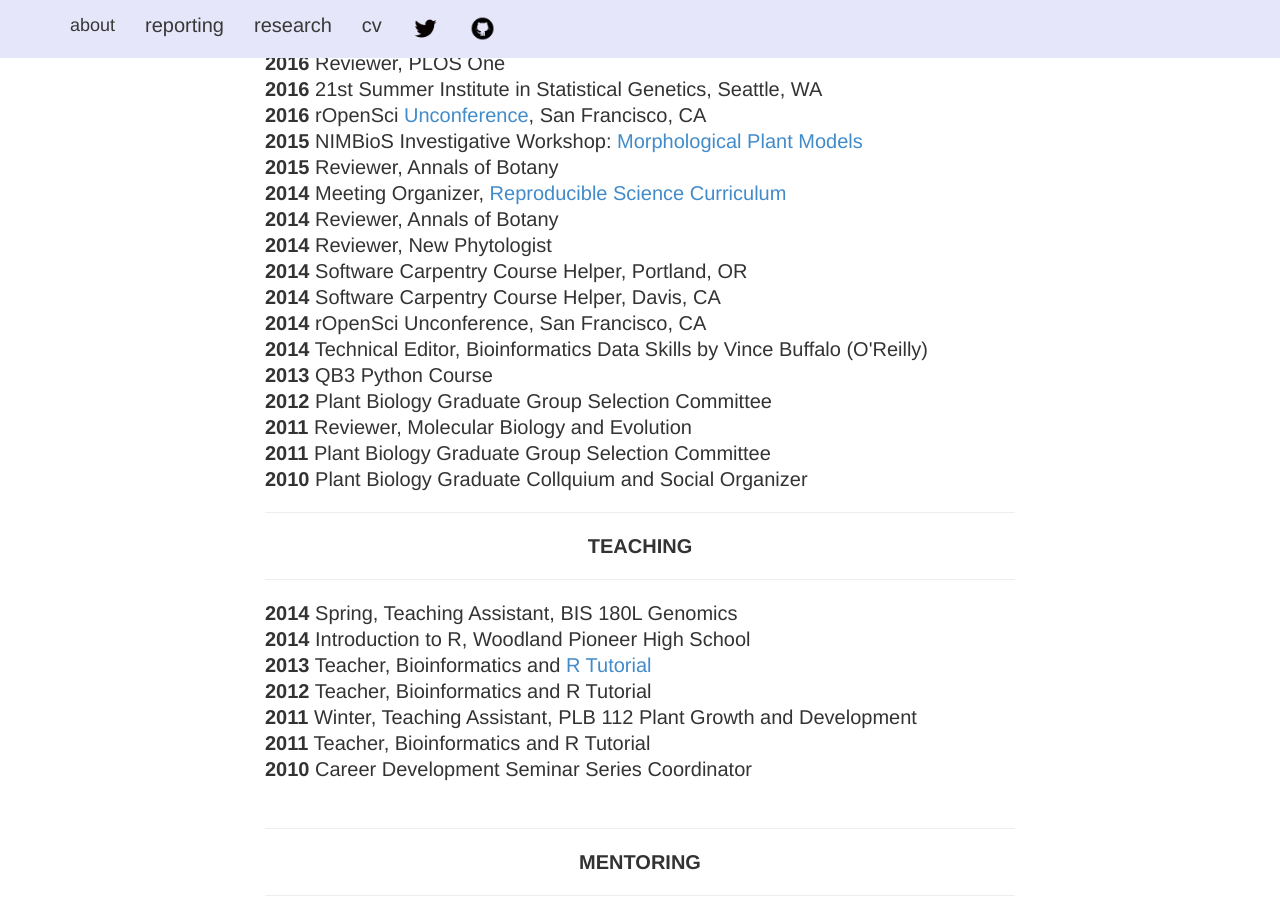
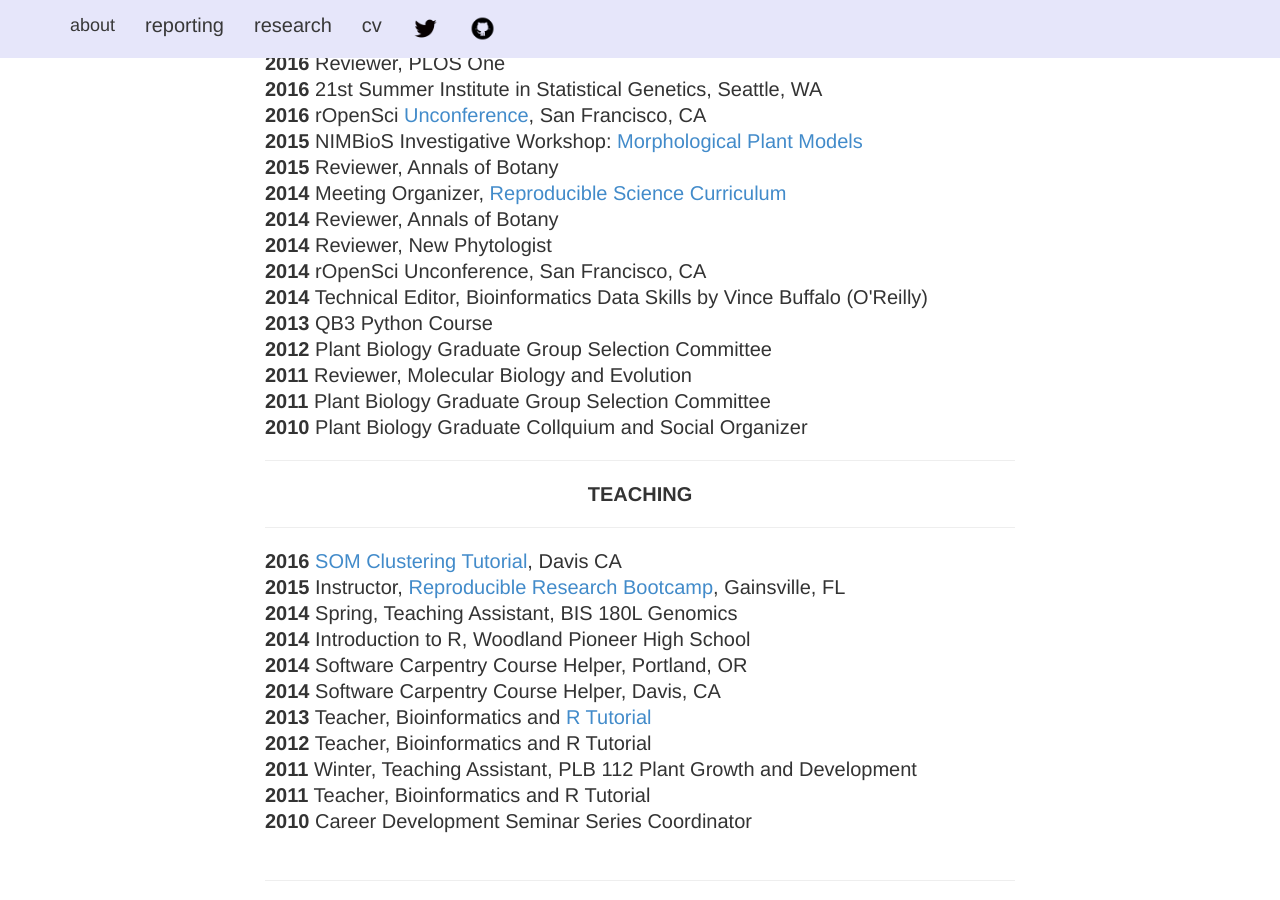
Before and after one commit to iamciera/creports, a Jekyll site: the page built from cv/index.html, in a window 1280 px wide and 900 px high, scrolled down 4561 px. Built offline with Jekyll 4.4.1, drawn with Linux system fonts in a browser that asks for light colours; nearby versions of some CDN libraries.

Commit message:
updated cv

```diff
--- a/cv/index.html
+++ b/cv/index.html
@@ -178,8 +176,12 @@
 				<hr />
 				<center><p><strong>TEACHING</strong></p></center>
 				<hr />
+				<b>2016</b> <a href= "https://iamciera.github.io/SOMexample/"> SOM Clustering Tutorial</a>, Davis CA <br />
+				<b>2015</b> Instructor, <a href = "http://reproducible-science-curriculum.github.io/2015-06-01-reproducible-science-idigbio/">Reproducible Research Bootcamp</a>, Gainsville, FL<br />
 				<b>2014</b> Spring, Teaching Assistant, BIS 180L Genomics <br />
 				<b>2014</b> Introduction to R, Woodland Pioneer High School <br />
+				<b>2014</b> Software Carpentry Course Helper, Portland, OR<br />
+				<b>2014</b> Software Carpentry Course Helper, Davis, CA<br />
 				<b>2013</b>  Teacher, Bioinformatics and <a href = "http://iamciera.github.io/creports//blog/2013/10/18/rCourse2013/index.html">R Tutorial</a><br />
 				<b>2012</b>  Teacher, Bioinformatics and R Tutorial<br />
 				<b>2011</b>   Winter, Teaching Assistant, PLB 112 Plant Growth and Development<br />
```
Also changed, not shown: other parts of cv/index.html (+0 -2 lines).
